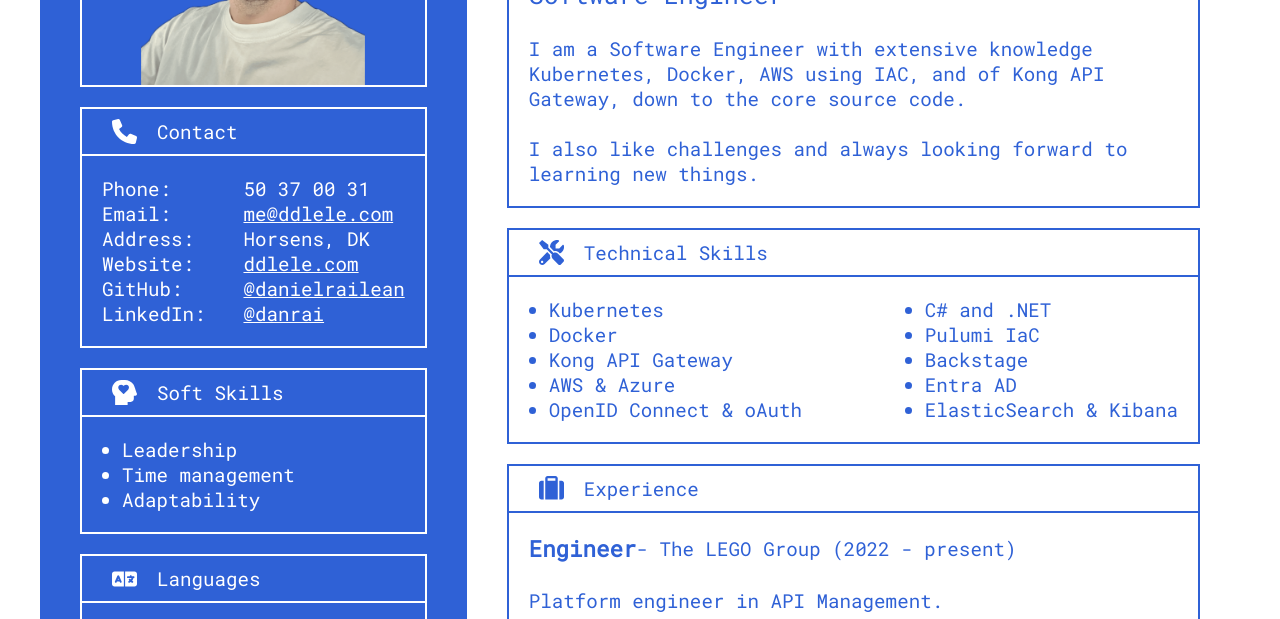
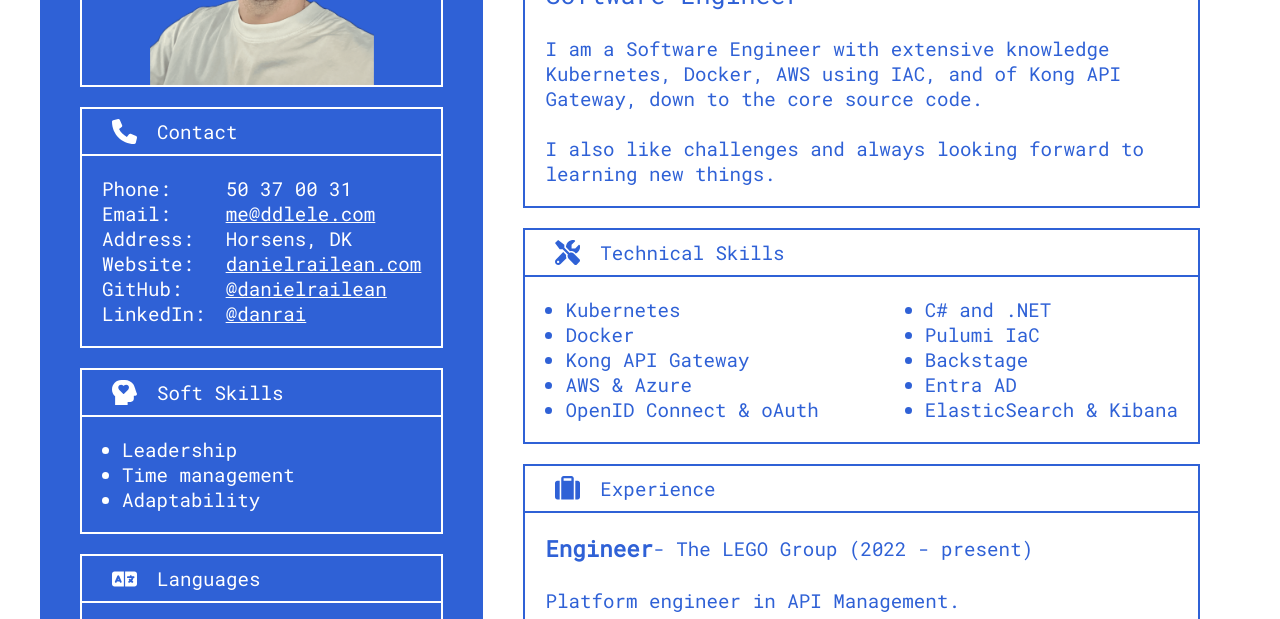
Before and after one commit to DanielRailean/DanielRailean.github.io, a plain HTML site: page index.html in a window 1280 px wide. Shown: the part 181-800 px from the top of the page. Drawn offline with Linux system fonts and the light colour scheme.

Commit message:
Update index.html

```diff
--- a/index.html
+++ b/index.html
@@ -40,7 +40,7 @@
                             50 37 00 31 <br>
                             <a href="mailto:me@ddlele.com">me@ddlele.com</a> <br>
                             Horsens, DK <br>
-                            <a href="https://ddlele.com">ddlele.com</a> <br>
+                            <a href="https://danielrailean.com">danielrailean.com</a> <br>
                             <a href="https://github.com/danielrailean">@danielrailean</a> <br>
                             <a href="https://linkedin.com/in/danrai">@danrai</a>
                         </div>
```
